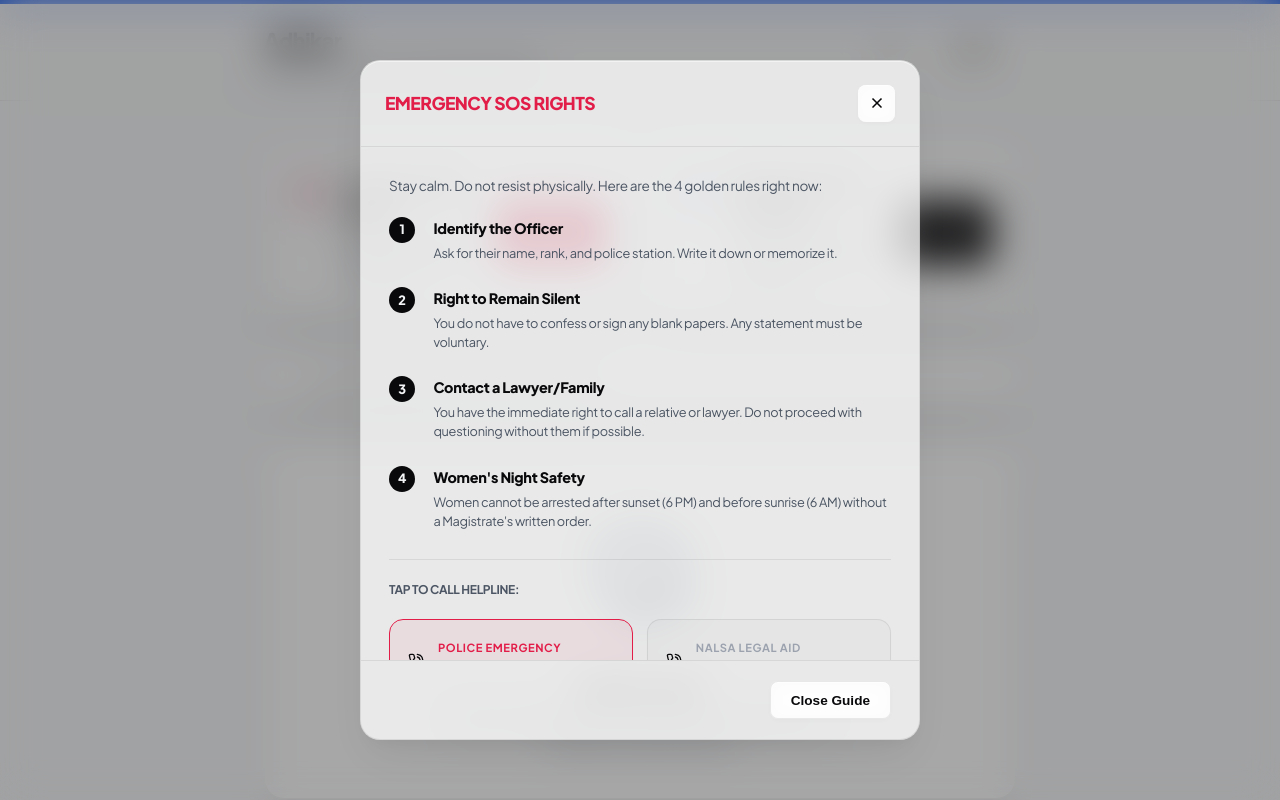
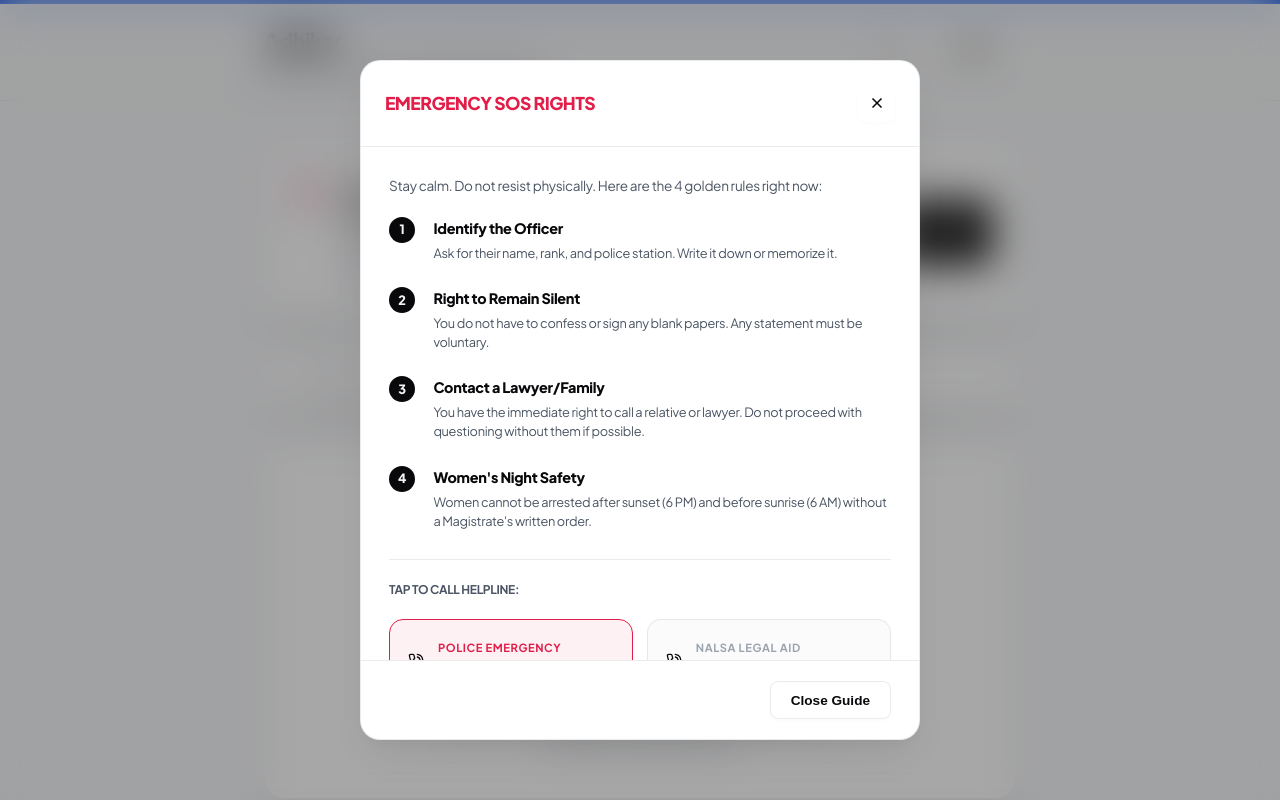
Before and after one commit to nakme12/know_your_rights, a Next.js app: page / in a window 1280 px wide. Both pictures are taken after a click on the button "Open SOS Checklist". Shown: the top 800 px of the page. Built offline with nearby package versions, Linux system fonts and the light colour scheme.

Commit message:
Change modals to solid opaque backgrounds to fix readability and text clash issues

```diff
--- a/app/globals.css
+++ b/app/globals.css
@@ -644,7 +644,7 @@ body {
 }
 
 .modal-content {
-  background-color: var(--bg-card);
+  background-color: #ffffff;
   border: 1px solid var(--border-color);
   border-radius: var(--radius-lg);
   width: 100%;
@@ -653,12 +653,13 @@ body {
   display: flex;
   flex-direction: column;
   overflow: hidden;
-  box-shadow: var(--shadow-lg), inset 0 1px 0 0 rgba(255, 255, 255, 0.5);
+  box-shadow: var(--shadow-lg);
   animation: modalIn var(--transition-normal) forwards;
 }
 
 .dark .modal-content {
-  box-shadow: var(--shadow-lg), inset 0 1px 0 0 rgba(255, 255, 255, 0.08);
+  background-color: #141417;
+  box-shadow: var(--shadow-lg);
 }
 
 @keyframes modalIn {
```
